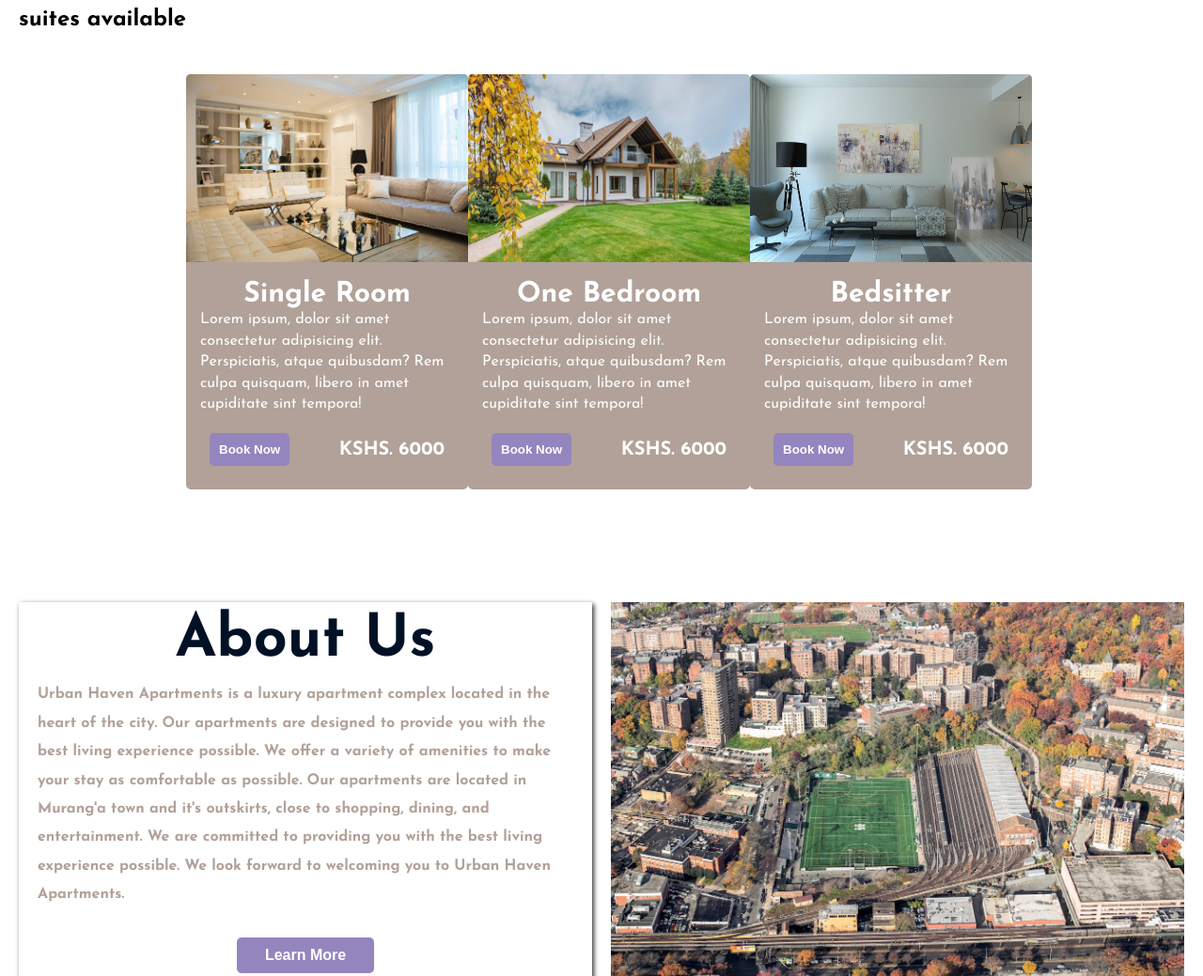
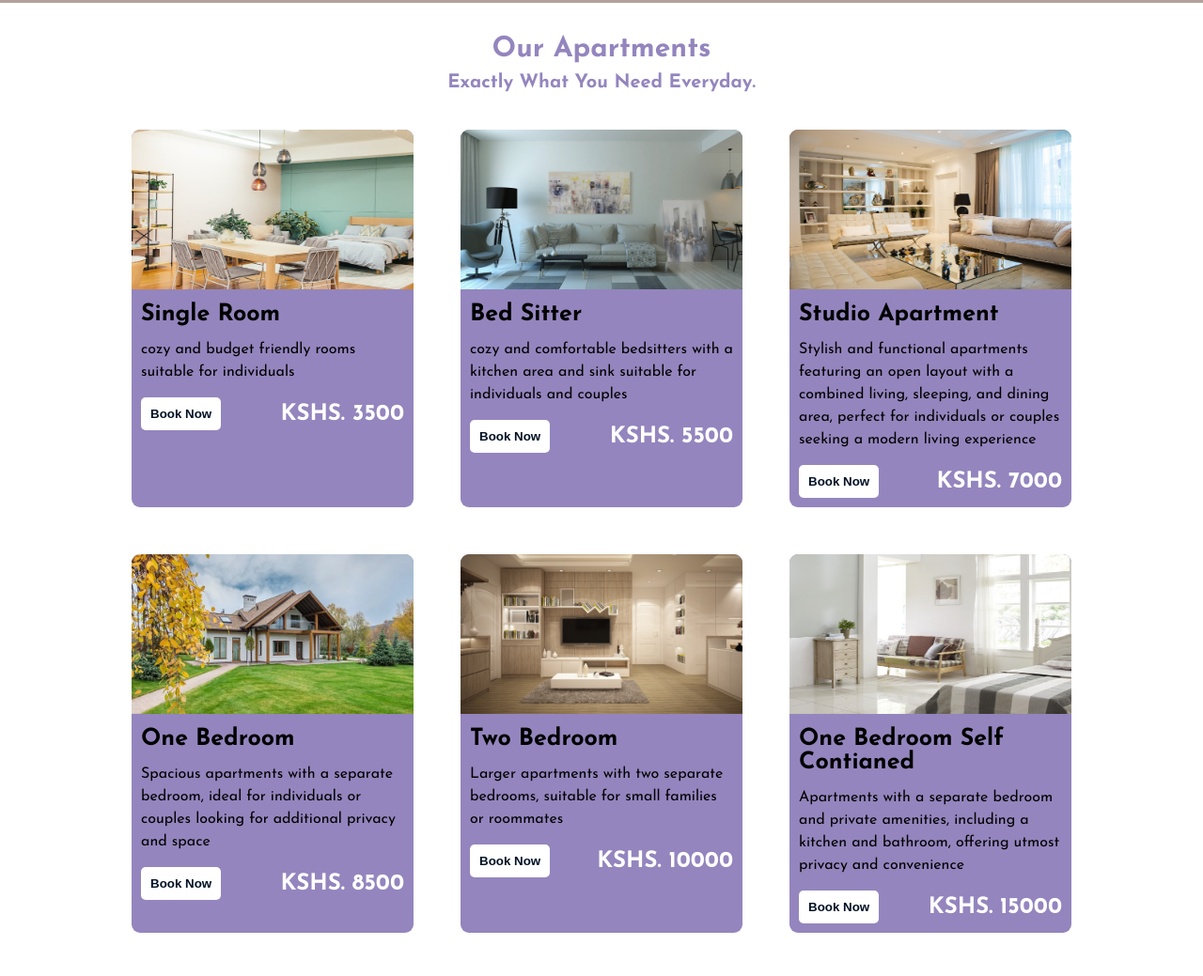
Before and after one commit to kingjames500/Urban-Haven-Apartment-Landing-Page, a website built with Vite: page index.html in a window 1280 px wide. Shown: the part 1145-2184 px from the top of the page at 94% size. Built offline with nearby package versions, Linux system fonts and the light colour scheme; files whose address does not match are found by name.

Commit message:
shaping rooms card

```diff
--- a/index.html
+++ b/index.html
@@ -1,19 +1,17 @@
 <!DOCTYPE html>
 <html lang="en">
+
 <head>
   <meta charset="UTF-8">
   <meta name="viewport" content="width=device-width, initial-scale=1.0">
   <title>Urban Haven Apartments</title>
   <link rel="stylesheet" href="style.css">
   <link rel="icon" href="./assets/icons8-city-buildings-60.png">
-     <link
-      rel="stylesheet"
-      href="https://cdnjs.cloudflare.com/ajax/libs/font-awesome/6.6.0/css/all.min.css"
+  <link rel="stylesheet" href="https://cdnjs.cloudflare.com/ajax/libs/font-awesome/6.6.0/css/all.min.css"
     integrity="sha512-Kc323vGBEqzTmouAECnVceyQqyqdsSiqLQISBL29aUW4U/M7pSPA/gEUZQqv1cwx4OnYxTxve5UMg5GT6L4JJg=="
-      crossorigin="anonymous"
-      referrerpolicy="no-referrer"
-    />
+    crossorigin="anonymous" referrerpolicy="no-referrer" />
 </head>
+
 <body>
   <header class="header">
     <img src="./assets/header-logo.png" alt="Urban Apartments logo" class="header-logo">
@@ -99,30 +97,20 @@
     </div>
   </div>
   <!-- rooms and apartments -->
+  <div class="title">
+      <h3 class="amenities-title">our apartments</h3>
+      <p class="amenities-subtitle">exactly what you need everyday.</p>
+  </div>
   <section class="rooms" id="apartments">
-  <h2 class="rooms-title-section">suites available</h2>
     <div class="room-card">
       <div class="card-image">
-      <img src="./assets/single-room.jpg" alt="room1" class="room-image">
+        <img src="./assets/singles.jpg" alt="room1" class="room-image">
         <div class="card-image-details">
           <h3 class="title-card">single room</h3>
-        <p class="room-price-description">Lorem ipsum, dolor sit amet consectetur adipisicing elit. Perspiciatis, atque quibusdam? Rem culpa quisquam, libero in amet cupiditate sint tempora!</p>
+          <p class="room-price-description"> cozy and budget friendly rooms suitable for individuals</p>
           <div class="room-card-action">
             <button class="room-card-btn">book now</button>
-          <h4 class="room-price">kshs. 6000</h4>
-        </div>
-      </div>
-    </div>
-  </div>
-  <div class="room-card">
-    <div class="card-image">
-      <img src="./assets/1-bedroom.webp" alt="room1" class="room-image">
-      <div class="card-image-details">
-        <h3 class="title-card">one bedroom</h3>
-        <p class="room-price-description">Lorem ipsum, dolor sit amet consectetur adipisicing elit. Perspiciatis, atque quibusdam? Rem culpa quisquam, libero in amet cupiditate sint tempora!</p>
-        <div class="room-card-action">
-          <button class="room-card-btn">book now</button>
-          <h4 class="room-price">kshs. 6000</h4>
+            <h4 class="room-price">kshs. 3500</h4>
           </div>
         </div>
       </div>
@@ -132,22 +120,97 @@
       <div class="card-image">
         <img src="./assets/bedsitters.jpg" alt="room1" class="room-image">
         <div class="card-image-details">
-        <h3 class="title-card">bedsitter</h3>
-        <p class="room-price-description">Lorem ipsum, dolor sit amet consectetur adipisicing elit. Perspiciatis, atque quibusdam? Rem culpa quisquam, libero in amet cupiditate sint tempora!</p>
+          <h3 class="title-card">bed sitter</h3>
+          <p class="room-price-description">cozy and comfortable bedsitters with a kitchen area and sink suitable for individuals and couples</p>
           <div class="room-card-action">
             <button class="room-card-btn">book now</button>
-          <h4 class="room-price">kshs. 6000</h4>
+            <h4 class="room-price">kshs. 5500</h4>
           </div>
         </div>
       </div>
     </div>
+
+      <div class="room-card">
+      <div class="card-image">
+        <img src="./assets/studio.jpg" alt="room1" class="room-image">
+        <div class="card-image-details">
+          <h3 class="title-card">studio apartment</h3>
+          <p class="room-price-description">Stylish and functional apartments featuring an open layout with a combined living, sleeping, and dining area, perfect for individuals or couples seeking a modern living experience</p>
+          <div class="room-card-action">
+            <button class="room-card-btn">book now</button>
+            <h4 class="room-price">kshs. 7000</h4>
+          </div>
+        </div>
+      </div>
+    </div>
+
+    <div class="room-card">
+      <div class="card-image">
+        <img src="./assets/1-bedroom.webp" alt="room1" class="room-image">
+        <div class="card-image-details">
+          <h3 class="title-card">one bedroom</h3>
+          <p class="room-price-description">Spacious apartments with a separate bedroom, ideal for individuals or couples looking for additional privacy and space</p>
+          <div class="room-card-action">
+            <button class="room-card-btn">book now</button>
+            <h4 class="room-price">kshs. 8500</h4>
+          </div>
+        </div>
+      </div>
+    </div>
+
+     <div class="room-card">
+      <div class="card-image">
+        <img src="./assets/two-bedroom.jpg" alt="room1" class="room-image">
+        <div class="card-image-details">
+          <h3 class="title-card">two bedroom</h3>
+          <p class="room-price-description">Larger apartments with two separate bedrooms, suitable for small families or roommates</p>
+          <div class="room-card-action">
+            <button class="room-card-btn">book now</button>
+            <h4 class="room-price">kshs. 10000</h4>
+          </div>
+        </div>
+      </div>
+    </div>
+
+       <div class="room-card">
+      <div class="card-image">
+        <img src="./assets/one bedroom self contianed.jpg" alt="room1" class="room-image">
+        <div class="card-image-details">
+          <h3 class="title-card">one bedroom self contianed</h3>
+          <p class="room-price-description">Apartments with a separate bedroom and private amenities, including a kitchen and bathroom, offering utmost privacy and convenience</p>
+          <div class="room-card-action">
+            <button class="room-card-btn">book now</button>
+            <h4 class="room-price">kshs. 15000</h4>
+          </div>
+        </div>
+      </div>
+    </div>
+
+       <div class="room-card">
+      <div class="card-image">
+        <img src="./assets/two bedroom self contained.jpg" alt="room1" class="room-image">
+        <div class="card-image-details">
+          <h3 class="title-card">two bedroom self contained</h3>
+          <p class="room-price-description">Apartments with two bedrooms and private amenities, providing ample space and comfort for families or larger households</p>
+          <div class="room-card-action">
+            <button class="room-card-btn">book now</button>
+            <h4 class="room-price">kshs. 20000</h4>
+          </div>
+        </div>
+      </div>
+    </div>
+
   </section>
   <!-- About Us Section -->
   <div class="about-us" id="about">
     <div class="about-us-textbox">
       <h2 class="about-us-title">about us</h2>
 
-      <p class="about-us-text"> Urban Haven Apartments is a luxury apartment complex located in the heart of the city. Our apartments are designed to provide you with the best living experience possible. We offer a variety of amenities to make your stay as comfortable as possible. Our apartments are located in Murang'a town and it's outskirts, close to shopping, dining, and entertainment. We are committed to providing you with the best living experience possible. We look forward to welcoming you to Urban Haven Apartments.
+      <p class="about-us-text"> Urban Haven Apartments is a luxury apartment complex located in the heart of the city.
+        Our apartments are designed to provide you with the best living experience possible. We offer a variety of
+        amenities to make your stay as comfortable as possible. Our apartments are located in Murang'a town and it's
+        outskirts, close to shopping, dining, and entertainment. We are committed to providing you with the best living
+        experience possible. We look forward to welcoming you to Urban Haven Apartments.
       </p>
       <button class="about-us-btn">learn more</button>
     </div>
@@ -157,4 +220,5 @@
   </div>
 
 </body>
+
 </html>
--- a/style.css
+++ b/style.css
@@ -1,6 +1,6 @@
 @import url("https://fonts.googleapis.com/css2?family=Josefin+Sans:ital,wght@0,100..700;1,100..700&display=swap");
 
-*{
+* {
   padding: 0;
   margin: 0;
   box-sizing: border-box;
@@ -15,18 +15,20 @@ html {
 
   font-size: 62.5%;
 }
-:root{
+
+:root {
   --color-header: #9485be;
   --color-header-nav-list-link: #cab4ab;
-  --color-primary:white;
+  --color-primary: white;
   --color-secondary: #b1a199;
-  --color-tertiary:#001125;
+  --color-tertiary: #001125;
 }
 
 body {
   font-size: 1.6rem;
   font-family: "Josefin Sans", sans-serif;
 }
+
 
 /*style for header */
 .header {
@@ -43,7 +45,7 @@ body {
 }
 
 
-.header-nav{
+.header-nav {
   display: flex;
   gap: 1.5rem;
 }
@@ -54,6 +56,7 @@ nav ol {
   gap: 1.5rem;
   text-transform: capitalize;
 }
+
 .nav-list-link {
   color: var(--color-heeader-nav-list-link);
   padding-right: 2rem;
@@ -61,14 +64,15 @@ nav ol {
 }
 
 .nav-list-link:hover {
-  text-transform:.3s;
-  color:var(--color-primary) ;
+  text-transform: .3s;
+  color: var(--color-primary);
 }
+
 /* end of header style */
 
 /* style for hero section */
 
-.hero{
+.hero {
   display: flex;
   justify-content: center;
   align-items: center;
@@ -78,22 +82,21 @@ nav ol {
   background-size: cover;
 }
 
-.hero-title{
-  color: var(--color-primary
-  );
+.hero-title {
+  color: var(--color-primary);
   font-weight: 400;
   font-size: 4rem;
   text-align: center;
 }
 
-.hero-title-subtext{
+.hero-title-subtext {
   color: var(--color-primary);
   font-size: 2rem;
   text-align: center;
   padding: 2rem;
 }
 
-.hero-title-btn{
+.hero-title-btn {
   background-color: var(--color-header);
   color: var(--color-primary);
   padding: 1rem 2rem;
@@ -103,35 +106,39 @@ nav ol {
   cursor: pointer;
   text-transform: capitalize;
 }
+
 /* end of hero section style */
 
 /* style for amenities section */
-.amenities{
+.amenities {
   display: flex;
-  flex-direction:column;
- justify-content: center;
+  flex-direction: column;
+  justify-content: center;
   gap: 1rem;
-  padding: 1.5rem 1rem;
+  padding: 3rem 1rem;
   background-color: var(--color-secondary);
 }
 
-.title{
+.title {
   padding: 1rem;
   text-align: center;
   text-transform: capitalize;
   font-size: x-large;
   color: var(--color-primary);
 }
-.title h3{
+
+.title h3 {
   font-size: 3rem;
 }
-.amenities-subtitle{
+
+.amenities-subtitle {
   color: var(--color-primary);
   font-size: 2rem;
   text-align: center;
   padding: 1rem;
 }
-.amenities-icons{
+
+.amenities-icons {
   /* border: green 4px solid; */
   display: flex;
   align-items: center;
@@ -141,14 +148,15 @@ nav ol {
   padding: 1rem;
 }
 
-.am-icon{
+.am-icon {
   display: flex;
   align-items: center;
   justify-content: center;
   flex-direction: column;
   padding: .1rem;
 }
-.am-icon p{
+
+.am-icon p {
   margin-top: 1.5rem;
   color: var(--color-primary);
   font-size: 2rem;
@@ -156,7 +164,7 @@ nav ol {
   font-weight: 1200;
 }
 
-.icons-image{
+.icons-image {
   background-color: var(--color-header);
   width: 15rem;
   border-radius: 50%;
@@ -165,99 +173,116 @@ nav ol {
   padding: 1rem;
 }
 
-.icons-image img{
+.icons-image img {
   width: 100%;
   height: 100%;
   display: block;
   object-fit: cover;
 }
+
 /* ending style for amenities section */
 
 /* style for rooms section */
-.rooms{
-  display: flex;
-  padding: 6rem 2rem;
-  flex-wrap: wrap;
+
+.title{
+  padding: 1rem;
+  display: block;
+  background-color: var(--color-primary);
+}
+.amenities-title{
+color: var(--color-header);
+font-weight: 800;
+line-height: 1;
+text-align: center;
+margin-top: 2.5rem;
+font-size: 2rem;
 }
 
-.rooms-title  {
-  text-transform: uppercase;
-  letter-spacing: 2px;
-  font-size: 4rem;
-  border: 3px solid var(--color-header);
+.amenities-subtitle{
+  color: var(--color-header);
+  font-weight: 800;
+  line-height: 1;
+  text-align: center;
+  font-size: 2rem;
+}
+.rooms {
+  padding-inline: 2rem;
+  display: flex;
+  flex-wrap: wrap;
+  gap: 5rem;
+  justify-content: center;
+  margin-block: 2rem;
+  height: 20%;
 }
 
-.rooms-title h2{
-  text-align: center;
-}
-.room-card{
-  margin-top: 7rem;
+
+.room-card {
   width: 30rem;
-  background-color: var(--color-secondary);
-  border-radius: 5px;
+  background-color: var(--color-header);
+  border-radius: 9px;
   overflow: hidden;
 
 }
-.room-image{
+
+.room-image {
   width: 100%;
-  height: 20rem;
+  height: 17rem;
 }
 
-.card-image-details{
-padding: 1.5rem;
+.card-image-details {
+  padding: 1rem;
 
 }
 
-.title-card{
+.title-card {
   text-transform: capitalize;
-  font-size: 3rem;
-  color: var(--color-primary);
-  text-align: center;
+  margin-bottom: 1.3rem;
+  font-size: 2.5rem;
 }
 
-.room-price-description{
-  line-height: 1.4;
-  margin-bottom: 1rem;
+.room-price-description {
+  line-height: 1.5;
+  margin-bottom: 1.5rem;
+}
+
+.room-card-action {
+  display: flex;
+  justify-content: space-between;
+
+  align-items: center;
+}
+
+.room-card-btn {
+  border: none;
+  outline: none;
+  color: var(--color-tertiary);
+  background-color: var(--color-primary);
+  text-transform: capitalize;
+  padding: 1rem;
+  font-weight: 700;
+  border-radius: 5px;
+  cursor: pointer;
+}
+
+.room-price {
+  text-transform: uppercase;
+  font-size: 2.4rem;
   color: var(--color-primary);
 }
 
-.room-card-action{
-  display: flex;
-  justify-content: space-between;
-  align-items: center;
-  padding: 1rem;
-}
-
-.room-card-btn{
-  border: none;
-  outline: none;
-  background-color: var(--color-header);
-  color: var(--color-primary);
-  text-transform: capitalize;
-  padding: 1rem;
-  font-weight: 700;
-  cursor: pointer;
-  border-radius: 5px;
-}
-
-.room-price{
-  text-transform: uppercase;
-  font-size: 2rem;
-  color: var(--color-primary);
-}
 /* responsiveness for suites area */
 
 
 
 
 /* style for about section */
-.about-us{
+.about-us {
   display: flex;
   padding: 6rem 2rem;
   gap: 2rem;
 }
 
-.about-us-textbox{
+.about-us-textbox {
   width: 50%;
   padding: 0rem;
   display: flex;
@@ -267,7 +292,7 @@ padding: 1.5rem;
 
 }
 
-.about-us-title{
+.about-us-title {
   color: var(--color-tertiary);
   padding: 1rem;
   font-size: 4rem;
@@ -275,14 +300,16 @@ padding: 1.5rem;
   text-align: center;
   font-size: 6.3rem;
 }
-.about-us-text{
+
+.about-us-text {
   line-height: 1.9;
   font-size: medium;
   font-weight: 700;
   color: var(--color-secondary);
   padding: 0 2rem;
 }
-.about-us-btn{
+
+.about-us-btn {
   text-decoration: none;
   background-color: var(--color-header);
   color: var(--color-primary);
@@ -296,13 +323,14 @@ padding: 1.5rem;
 }
 
 
-.about-us-imgbox{
+.about-us-imgbox {
   width: 50%;
 
 }
 
-.about-us-imgbox img{
+.about-us-imgbox img {
   width: 100%;
   height: 100%;
 }
+
 /* end of about section style */
```
Also changed, not shown: assets/one bedroom self contianed.jpg (added), assets/singles.jpg (added), assets/studio.jpg (renamed from assets/single-room.jpg), assets/two bedroom self contained.jpg (added), assets/two-bedroom.jpg (added). Lines whose indentation alone changed are shown as unchanged.
